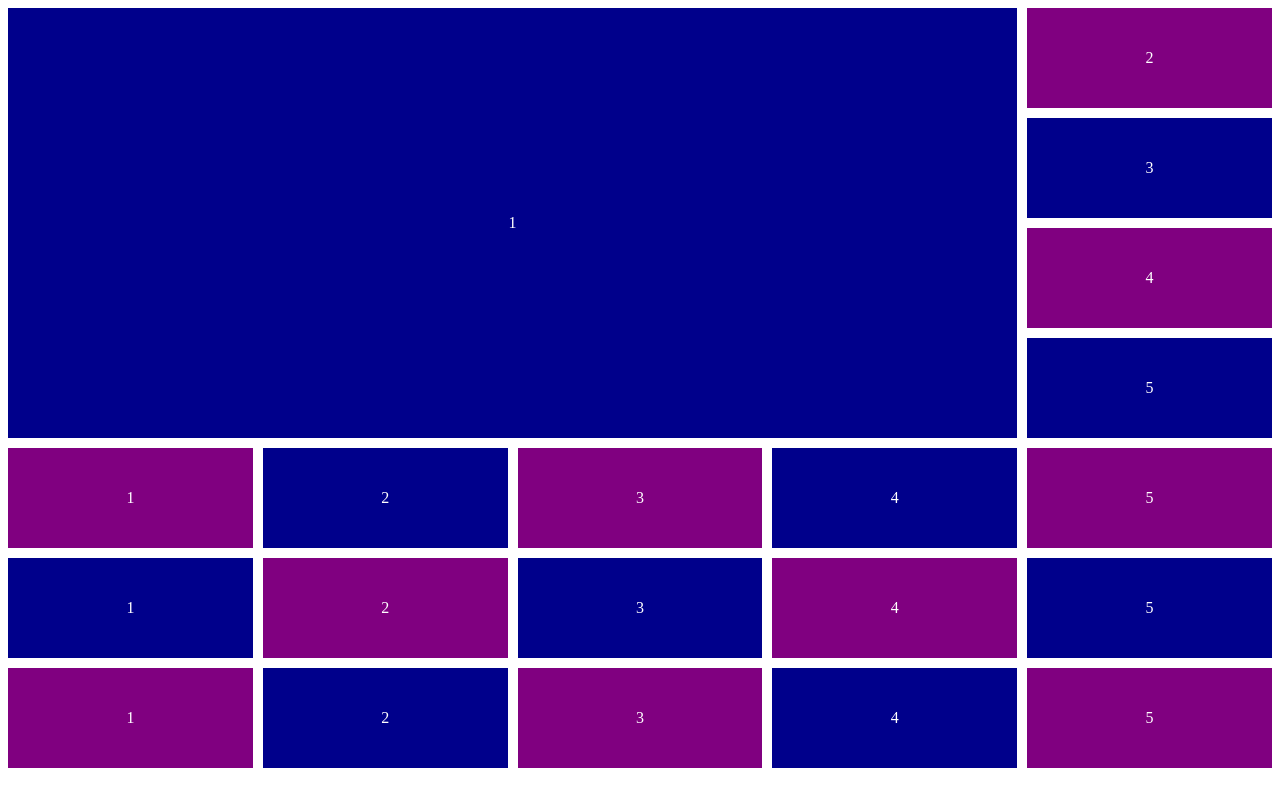
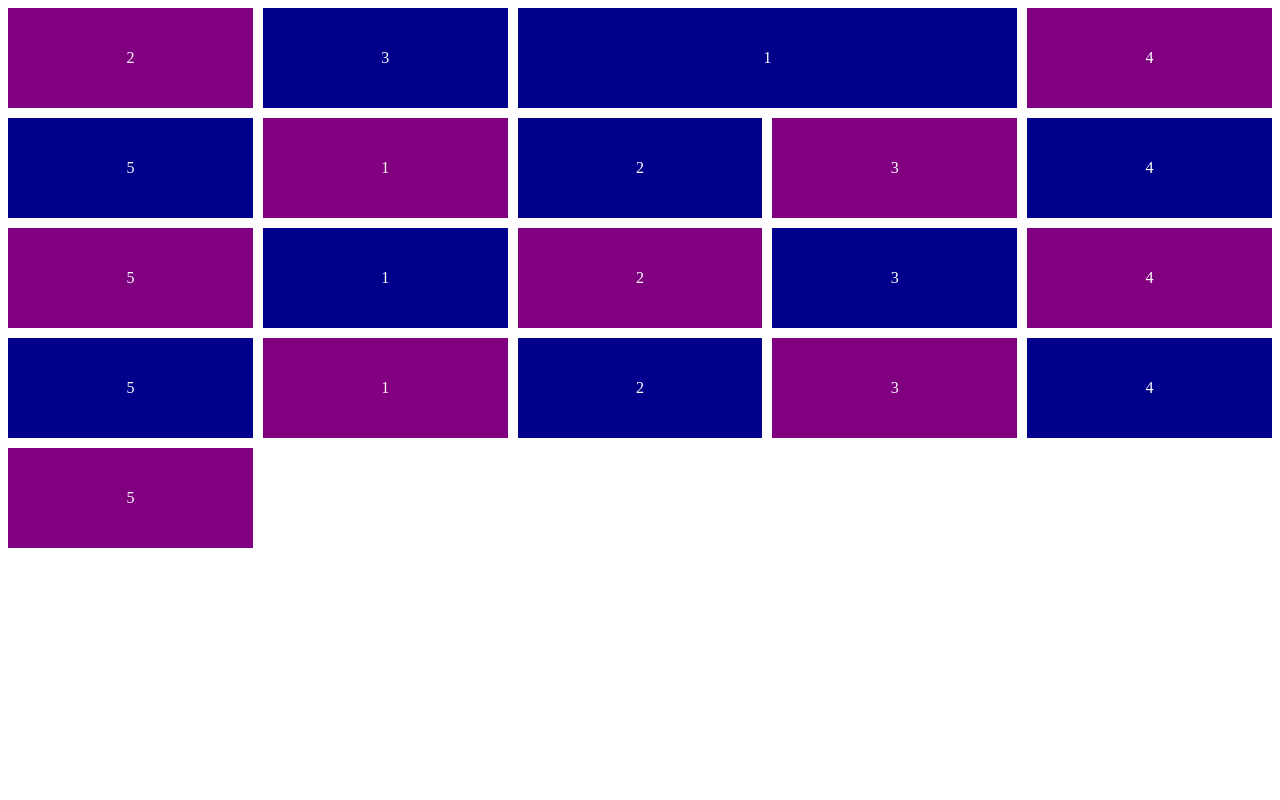
Before and after one commit to Yesdoing/css-master, a plain HTML site: page grid.html in a window 1280 px wide. Drawn offline with Linux system fonts and the light colour scheme.

Commit message:
Line Naming

```diff
--- a/grid.html
+++ b/grid.html
@@ -11,7 +11,8 @@
             display: grid;
             grid-gap: 10px;
             grid-auto-rows: 100px;
-            grid-template-columns: repeat(5, 1fr);
+            grid-auto-flow: dense;
+            grid-template-columns: 1fr [first-line] 1fr [second-line] 1fr [third-line] 1fr [fourth-line] 1fr [fifth-line]
         }
 
         .box {
@@ -30,10 +31,8 @@
         }
 
         .box:first-child {
-            grid-column-start: 1;
-            grid-column-end: 5;
-            grid-row-start: 1;
-            grid-row-end: 5;
+            grid-column-start: second-line;
+            grid-column-end: fourth-line;
         }
     </style>
 </head>
```
Also changed, not shown: README.md.
